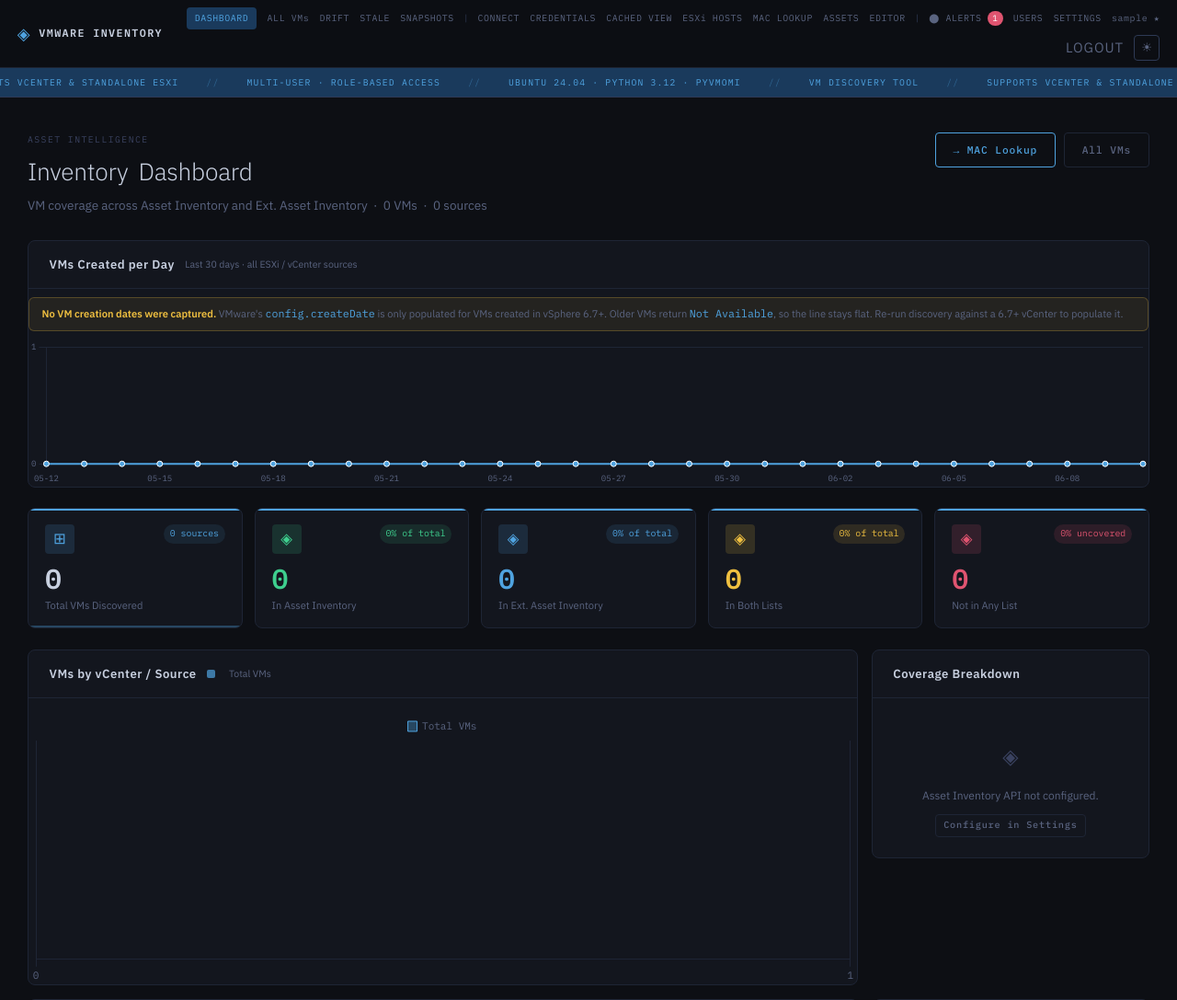
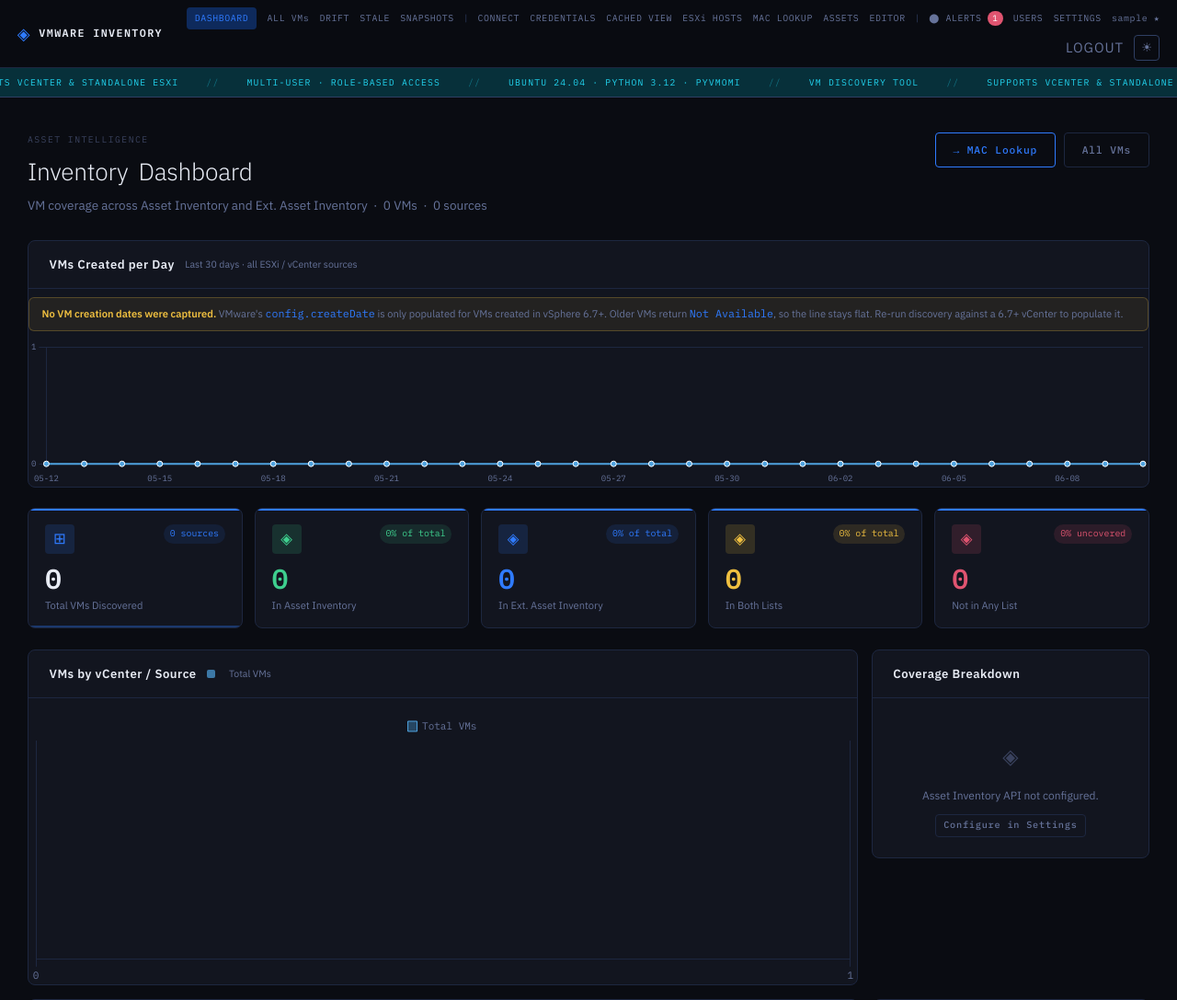
Before and after one commit to raajsharan/vm_list, a Flask app: page /dashboard in a window 1280 px wide. Shown: the top 1087 px of the page at 92% size. Run offline with Flask 3, Linux system fonts and the light colour scheme; the visitor is signed in with stand-in values (Sample User, id 1); data comes from the database, SQL or seed files in the repository; data that the repository does not hold is empty; parts of the project's set-up code (start-up, migrations or seed data) failed here and were passed over; some libraries are stand-ins or nearby versions.

Commit message:
Apply adapted Tech Innovation color theme
Retheme the UI from "Industrial Terminal" to an adapted Tech Innovation
palette (theme-factory). Tempered Electric Blue accent (#2f7bff) and a new
--cyan token (#22d3ee) for live-data elements, with deepened dark surfaces
and brighter near-white text. Light theme updated to a matching variant.

- Add --cyan / --cyan-dim tokens (dark + light)
- Wire cyan into the ticker bar and dashboard LIVE badge so live data
  reads distinctly from health-green
- Migrate all hardcoded rgba(79,163,224,...) accent tints to the new accent
- Preserve semantic green/yellow/red status colors and IBM Plex fonts

Co-Authored-By: Claude Opus 4.8 (1M context) <noreply@anthropic.com>

```diff
--- a/static/style.css
+++ b/static/style.css
@@ -4,18 +4,20 @@
    ========================================================= */
 
 :root {
-  /* ── Dark theme (default) ── */
-  --bg:          #0d0f14;
-  --bg-card:     #13161e;
-  --bg-input:    #0a0c11;
-  --bg-table:    #10131a;
-  --border:      #1e2535;
-  --border-hi:   #2e3a55;
-  --text:        #c8d0e0;
-  --text-muted:  #5a6480;
-  --text-dim:    #3a4260;
-  --accent:      #4fa3e0;
-  --accent-dim:  #1a3a5c;
+  /* ── Tech Innovation (adapted) — dark (default) ── */
+  --bg:          #0a0c12;
+  --bg-card:     #12151f;
+  --bg-input:    #0c0f17;
+  --bg-table:    #0f1019;
+  --border:      #1d2740;
+  --border-hi:   #2f3f63;
+  --text:        #e8ecf5;
+  --text-muted:  #66739a;
+  --text-dim:    #3a425e;
+  --accent:      #2f7bff;
+  --accent-dim:  #0e2a5c;
+  --cyan:        #22d3ee;
+  --cyan-dim:    #07303a;
   --green:       #3ecf8e;
   --green-dim:   #0d3324;
   --yellow:      #f0c040;
@@ -23,7 +25,7 @@
   --red:         #e05470;
   --red-dim:     #3d1020;
   --orange:      #f07840;
-  --header-bg:   rgba(13, 15, 20, 0.95);
+  --header-bg:   rgba(10, 12, 18, 0.95);
   --header-h:    56px;
   --ticker-h:    32px;
   --radius:      4px;
@@ -138,7 +142,7 @@ body {
 /* ── Ticker ── */
 .ticker-bar {
   height: var(--ticker-h);
-  background: var(--accent-dim);
+  background: var(--cyan-dim);
   border-bottom: 1px solid var(--border-hi);
   overflow: hidden;
   display: flex;
@@ -152,7 +156,7 @@ body {
   font-family: var(--mono);
   font-size: 0.65rem;
   letter-spacing: 0.12em;
-  color: var(--accent);
+  color: var(--cyan);
 }
 .ticker-content .sep { opacity: 0.4; }
 @keyframes ticker {
@@ -2718,7 +2722,7 @@ tr.ml-unmatched td:first-child {
   display: flex; align-items: center; justify-content: center;
   border-radius: var(--radius);
 }
-.adc-icon--accent { background: rgba(79,163,224,.15); color: var(--accent); }
+.adc-icon--accent { background: rgba(47,123,255,.15); color: var(--accent); }
 .adc-icon--green  { background: rgba(62,207,142,.15); color: var(--green); }
 .adc-icon--yellow { background: rgba(240,192,64,.15);  color: var(--yellow); }
 .adc-icon--red    { background: rgba(224,84,112,.15);  color: var(--red); }
@@ -2730,9 +2734,9 @@ tr.ml-unmatched td:first-child {
   border-radius: 20px;
   white-space: nowrap;
 }
-.adc-trend--neutral { background: rgba(79,163,224,.1);  color: var(--accent); }
+.adc-trend--neutral { background: rgba(47,123,255,.1);  color: var(--accent); }
 .adc-trend--green   { background: rgba(62,207,142,.12); color: var(--green); }
-.adc-trend--accent  { background: rgba(79,163,224,.12); color: var(--accent); }
+.adc-trend--accent  { background: rgba(47,123,255,.12); color: var(--accent); }
 .adc-trend--yellow  { background: rgba(240,192,64,.12); color: var(--yellow); }
 .adc-trend--red     { background: rgba(224,84,112,.12); color: var(--red); }
 
```
Also changed, not shown: other parts of static/style.css (+35 -33 lines).
